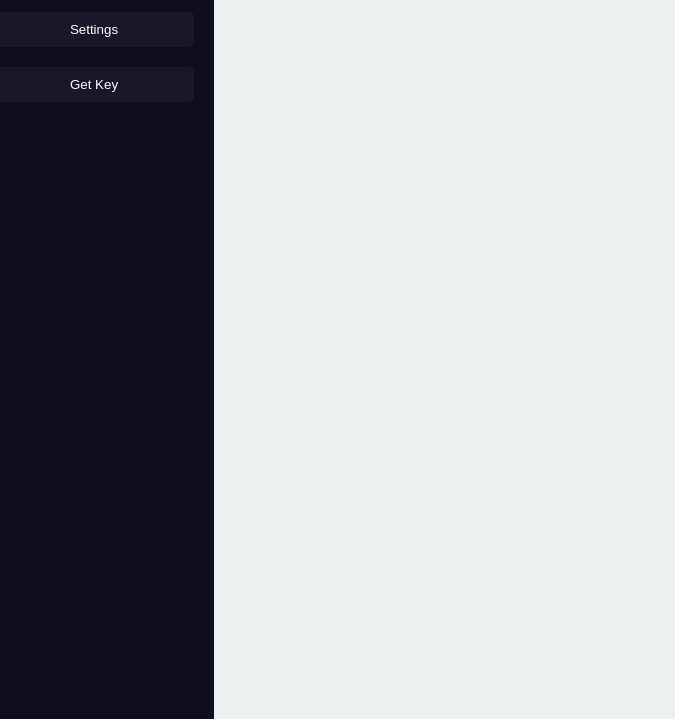
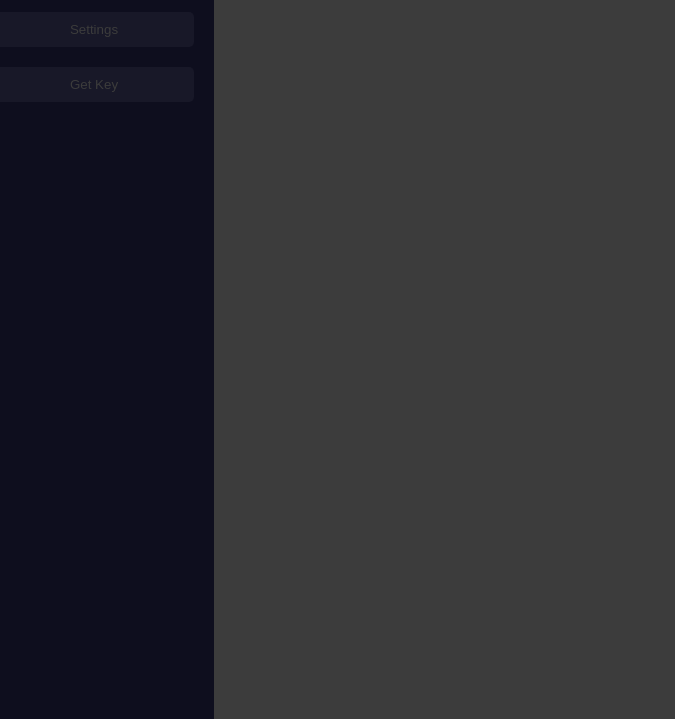
Before and after one commit to hiddenuser3066/website-info, a plain HTML site: page dashboard.html in a window 1280 px wide. Shown: the part 121-840 px from the top of the page, without its empty margins (26-701 px from the left). Drawn offline with Linux system fonts and the light colour scheme.

Commit message:
Update dashboard.html

```diff
--- a/dashboard.html
+++ b/dashboard.html
@@ -10,14 +10,14 @@
             display: flex;
             margin: 0;
             font-family: Arial, sans-serif;
-            background-color: rgb(24, 24, 40); /* Secondary background color */
+            background-color: rgb(14, 14, 30); /* Updated background color */
         }
 
         /* Left-side panel styles */
         .sidebar {
             width: 200px; /* Adjust the width as needed */
             background-color: rgb(14, 14, 30); /* Main background color */
-            color: white; /* White text */
+            color: rgb(60, 60, 60); /* Text color */
             padding: 20px; /* Padding around the sidebar */
             height: 100vh; /* Full height */
             box-shadow: 2px 0 5px rgba(0, 0, 0, 0.5); /* Shadow effect */
@@ -33,7 +33,7 @@
             padding: 10px; /* Padding for buttons */
             margin: 10px 0; /* Spacing between buttons */
             background-color: rgb(24, 24, 40); /* Secondary button background */
-            color: white; /* Button text color */
+            color: rgb(60, 60, 60); /* Button text color */
             border: none; /* No border */
             border-radius: 5px; /* Rounded corners */
             cursor: pointer; /* Pointer cursor on hover */
@@ -48,8 +48,8 @@
         .content {
             flex-grow: 1; /* Take remaining space */
             padding: 20px; /* Padding around the content */
-            background-color: #ecf0f1; /* Light background */
-            color: black; /* Main text color */
+            background-color: rgb(60, 60, 60); /* Light background */
+            color: white; /* Main text color */
         }
     </style>
 </head>
```
